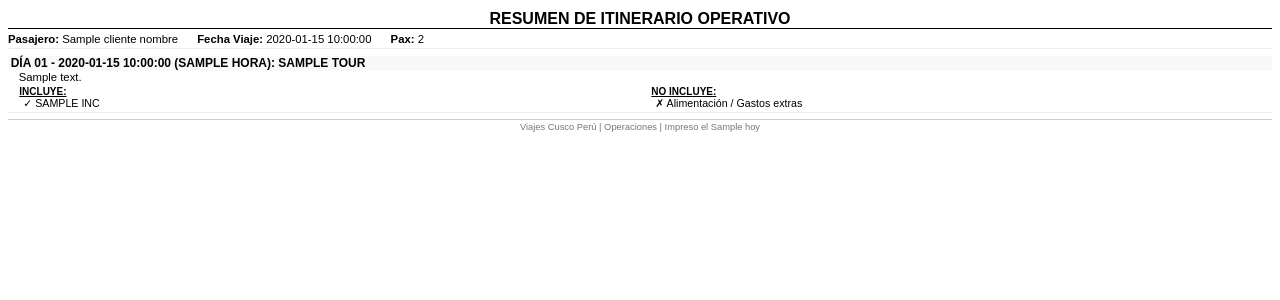
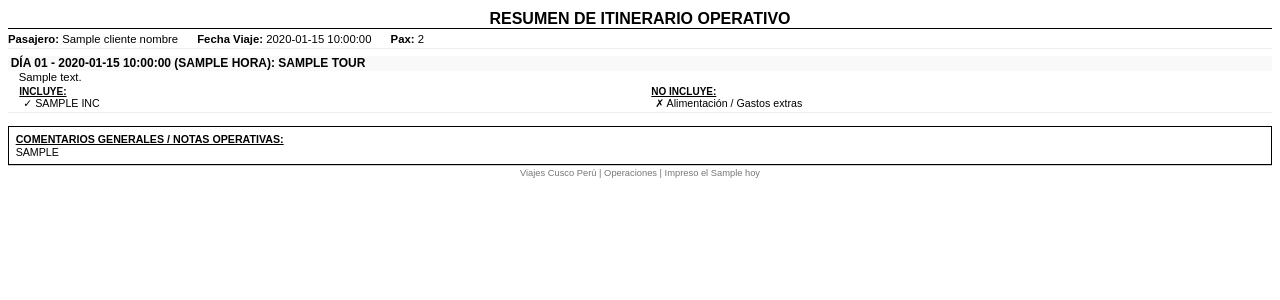
Before and after one commit to RodrigoOjedaCcoyo/App_Viajes_Cusco_Peru, a Python web app: template templates/itinerario_simple_template.html in a window 1280 px wide. Shown: the top 300 px of the page. Run offline with Jinja, Linux system fonts and the light colour scheme; the template is opened without the code that fills it: most values are stand-ins (such as "Sample title", 1, 10 or a date in 2020).

Commit message:
Actualizaciones

```diff
--- a/controllers/pdf_controller.py
+++ b/controllers/pdf_controller.py
@@ -118,6 +118,7 @@ class PDFController:
             "num_adultos": int(num_adultos),
             "num_ninos": int(num_ninos),
             "itinerario": itinerario_procesado,
+            "comentarios_generales": datos_render.get("comentarios_generales", ""),
             "total": total_val,
             "moneda_total": moneda_val,
             "hoy": datetime.date.today().strftime("%d/%m/%Y")
--- a/templates/itinerario_simple_template.html
+++ b/templates/itinerario_simple_template.html
@@ -81,6 +81,17 @@
             margin-bottom: 0px;
             padding-bottom: 0px;
         }
+        .comentarios-box {
+            margin-top: 10pt;
+            border: 0.5px solid #000;
+            padding: 5pt;
+        }
+        .comentarios-title {
+            font-weight: bold;
+            font-size: 8pt;
+            text-decoration: underline;
+            margin-bottom: 2pt;
+        }
         #footer_content {
             text-align: center;
             font-size: 7pt;
@@ -133,6 +144,13 @@
     </div>
     {% endfor %}
 
+    {% if comentarios_generales %}
+    <div class="comentarios-box">
+        <div class="comentarios-title">COMENTARIOS GENERALES / NOTAS OPERATIVAS:</div>
+        <div style="font-size: 8pt;">{{ comentarios_generales|upper }}</div>
+    </div>
+    {% endif %}
+
     <div id="footer_content">
         Viajes Cusco Perú | Operaciones | Impreso el {{ hoy }}
     </div>
--- a/vistas/page_ventas.py
+++ b/vistas/page_ventas.py
@@ -913,6 +913,7 @@ def constructor_itinerarios():
     inc_global = col_g1.text_area("Incluye (Global) - Uno por línea", placeholder="Traslados Aeropuerto\nSeguro de Viaje")
     exc_global = col_g2.text_area("No Incluye (Global) - Uno por línea", placeholder="Vuelos Internacionales\nGastos Personales")
 
+    comentarios_generales = st.text_area("🗒️ Comentarios Generales (Para Operaciones)", placeholder="Ej: Pasajero es alérgico al maní. Requiere habitación en primer piso.")
 
     # Checkbox B2B reubicado para mayor visibilidad
     es_b2b = st.checkbox("🚩 Este itinerario es para Venta B2B / Agencia", value=False, help="Marque esta casilla si la venta proviene de una agencia aliada.")
@@ -930,6 +931,7 @@ def constructor_itinerarios():
                 "highlights": [h.strip() for h in highlights.split(",")],
                 "inclusiones_globales": [h.strip() for h in inc_global.split("\n") if h.strip()],
                 "exclusiones_globales": [h.strip() for h in exc_global.split("\n") if h.strip()],
+                "comentarios_generales": comentarios_generales,
                 "itinerario_detalles": tours_detalles, # Enviamos la lista de tours con nombre corregido
                 "precios": {
                     "nacional": p_nac,
```
